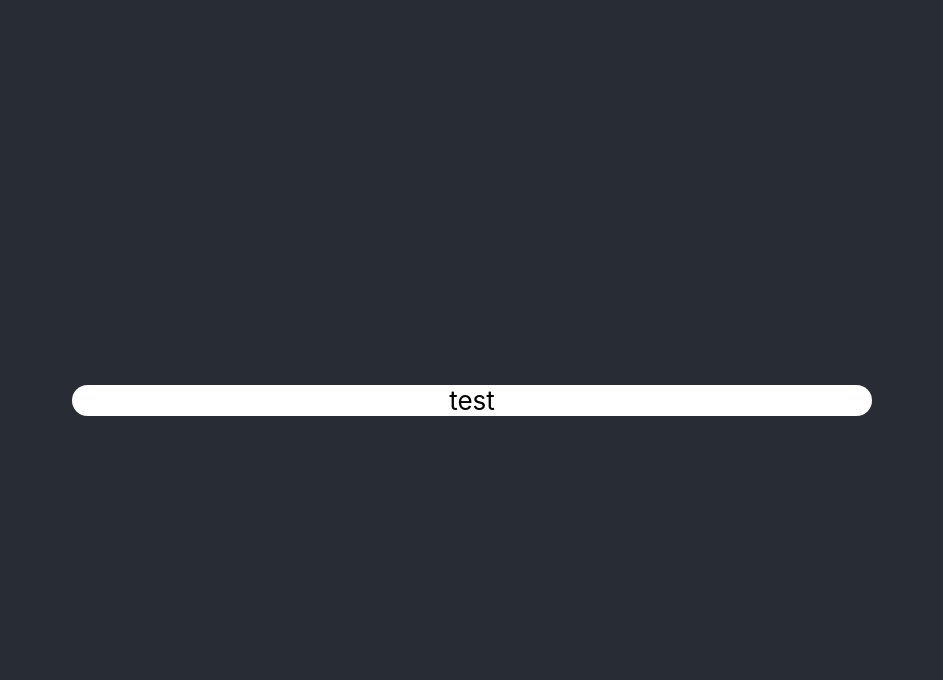
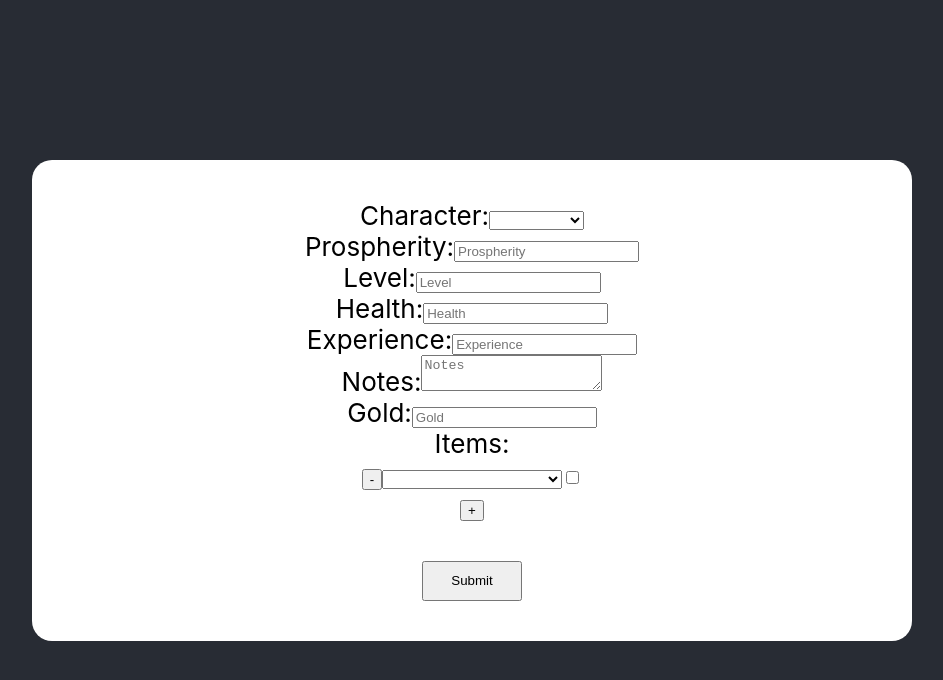
Before and after one commit to andersblom/gloomhaven-character-sheet, a React (Create React App) app: page / in a window 1280 px wide. Shown: the top 680 px of the page, without its empty margins (168-1111 px from the left). Built offline with nearby package versions, Linux system fonts and the light colour scheme.

Commit message:
Add initial character sheet

```diff
--- a/src/components/App/App.tsx
+++ b/src/components/App/App.tsx
@@ -3,6 +3,7 @@ import { Provider } from 'react-redux'
 import { ThemeProvider } from 'styled-components'
 
 import Panel from 'components/Panel/Panel'
+import CharacterSheetContainer from 'containers/CharacterSheetContainer'
 import store from 'store'
 import './App.css'
 
@@ -12,7 +13,9 @@ const App: React.FC = () => {
             <ThemeProvider theme={{}}>
                 <div className="App">
                     <header className="App-header">
-                        <Panel>test</Panel>
+                        <Panel>
+                            <CharacterSheetContainer />
+                        </Panel>
                     </header>
                 </div>
             </ThemeProvider>
--- /dev/null
+++ b/src/components/CharacterSheet/CharacterSheet.styles.tsx
@@ -0,0 +1,17 @@
+import styled from 'styled-components'
+
+export const StyledForm = styled.form`
+    display: flex;
+    flex-direction: column;
+    align-items: center;
+
+    .input-field {
+        max-width: 400px;
+    }
+
+    .submit-button {
+        margin-top: 40px;
+        height: 40px;
+        width: 100px;
+    }
+`
--- /dev/null
+++ b/src/components/CharacterSheet/CharacterSheet.tsx
@@ -0,0 +1,92 @@
+import React from 'react'
+import { Field, FieldArray, InjectedFormProps } from 'redux-form'
+
+import ItemsList from 'components/ItemsList/ItemsList'
+import { StyledForm } from './CharacterSheet.styles'
+
+interface Props {
+    foo?: string
+}
+
+const CharacterSheet: React.FC<InjectedFormProps<Props>> = ({
+    handleSubmit,
+}) => {
+    const onSubmit = (values: any) => {
+        /**
+         * @TODO: Buttons that aren't the input type="submit"
+         * shouldn't trigger the submit event
+         */
+        localStorage.setItem('gloomy_bois', JSON.stringify(values))
+        alert('saved!')
+    }
+    return (
+        <StyledForm onSubmit={handleSubmit(onSubmit)}>
+            <div className="input-field">
+                <label htmlFor="character">Character:</label>
+                <Field name="character" component="select" type="select">
+                    <option />
+                    <option value="spellweaver">Spellweaver</option>
+                    <option value="tinkerer">Tinkerer</option>
+                    <option value="scoundrel">Scoundrel</option>
+                    <option value="brute">Brute</option>
+                </Field>
+            </div>
+            <div className="input-field">
+                <label htmlFor="prospherity">Prospherity:</label>
+                <Field
+                    name="prospherity"
+                    component="input"
+                    type="number"
+                    placeholder="Prospherity"
+                />
+            </div>
+            <div className="input-field">
+                <label htmlFor="level">Level:</label>
+                <Field
+                    name="level"
+                    component="input"
+                    type="number"
+                    placeholder="Level"
+                />
+            </div>
+            <div className="input-field">
+                <label htmlFor="health">Health:</label>
+                <Field
+                    name="health"
+                    component="input"
+                    type="number"
+                    placeholder="Health"
+                />
+            </div>
+            <div className="input-field">
+                <label htmlFor="experience">Experience:</label>
+                <Field
+                    name="experience"
+                    component="input"
+                    type="number"
+                    placeholder="Experience"
+                />
+            </div>
+            <div className="input-field">
+                <label htmlFor="notes">Notes:</label>
+                <Field name="notes" component="textarea" placeholder="Notes" />
+            </div>
+            <div className="input-field">
+                <label htmlFor="gold">Gold:</label>
+                <Field
+                    name="gold"
+                    component="input"
+                    type="number"
+                    placeholder="Gold"
+                />
+            </div>
+            <div className="input-field">
+                <label htmlFor="items">Items:</label>
+                <FieldArray name="items" component={ItemsList} />
+            </div>
+            <input type="submit" className="submit-button" />
+        </StyledForm>
+    )
+}
+
+export default CharacterSheet
--- /dev/null
+++ b/src/components/ItemsList/ItemsList.tsx
@@ -0,0 +1,68 @@
+import React, { useEffect } from 'react'
+import { WrappedFieldArrayProps, Field } from 'redux-form'
+
+const items = [
+    { name: 'Minor Mana Potion', cost: 10 },
+    { name: 'Cloak of Invisibility', cost: 20 },
+    { name: 'Boots of Striding', cost: 20 },
+    { name: 'Winged Shoes', cost: 20 },
+    { name: 'Hide Armor', cost: 10 },
+    { name: 'Eagle-Eye Goggles', cost: 30 },
+    { name: 'Iron Helmet', cost: 10 },
+    { name: 'Heater Shield', cost: 20 },
+    { name: 'Piercing Bow', cost: 30 },
+    { name: 'War Hammer', cost: 30 },
+    { name: 'Poison Dagger', cost: 20 },
+    { name: 'Minor Healing Potion', cost: 10 },
+    { name: 'Minor Stamina Potion', cost: 10 },
+    { name: 'Empowering Talisman', cost: 45 },
+    { name: 'Minor Power Potion', cost: 10 },
+    { name: 'Boots of Speed', cost: 30 },
+    { name: 'Cloak of Pockets', cost: 20 },
+    { name: 'Battle Axe', cost: 20 },
+    { name: 'Weighted Net', cost: 20 },
+    { name: 'Stun Powder', cost: 20 },
+]
+const ItemsList: React.FC<WrappedFieldArrayProps<{}>> = ({ fields }) => {
+    useEffect(() => {
+        if (!fields.length) {
+            fields.push({})
+        }
+    }, [])
+    const handleAddItem = (e: React.MouseEvent<HTMLButtonElement>) => {
+        e.preventDefault()
+        fields.push({})
+    }
+    const handleRemoveItem = (
+        e: React.MouseEvent<HTMLButtonElement>,
+        index: number
+    ) => {
+        e.preventDefault()
+        fields.remove(index)
+    }
+    return (
+        <div>
+            {fields.map((name, index) => (
+                <div key={index}>
+                    <button onClick={e => handleRemoveItem(e, index)}>-</button>
+                    <Field component="select" name={`${name}.itemName`}>
+                        <option></option>
+                        {items.map(item => (
+                            <option key={item.name} value={item.name}>
+                                {item.name} ({item.cost})
+                            </option>
+                        ))}
+                    </Field>
+                    <Field
+                        name={`${name}.lost`}
+                        component="input"
+                        type="checkbox"
+                    />
+                </div>
+            ))}
+            <button onClick={handleAddItem}>+</button>
+        </div>
+    )
+}
+
+export default ItemsList
--- a/src/components/Panel/Panel.styles.tsx
+++ b/src/components/Panel/Panel.styles.tsx
@@ -1,4 +1,4 @@
-import styled from 'styled-components';
+import styled from 'styled-components'
 
 export const StyledPanel = styled.div`
     background-color: white;
@@ -7,4 +7,6 @@ export const StyledPanel = styled.div`
     width: 90%;
     max-width: 800px;
     margin: 0 auto;
-`;
+
+    padding: 40px;
+`
--- /dev/null
+++ b/src/containers/CharacterSheetContainer.tsx
@@ -0,0 +1,16 @@
+import { reduxForm } from 'redux-form'
+import { connect } from 'react-redux'
+import CharacterSheet from 'components/CharacterSheet/CharacterSheet'
+
+const CharacterSheetForm = reduxForm({
+    form: 'character_sheet',
+})(CharacterSheet)
+
+const mapStateToProps = (state: any) => ({
+    initialValues: JSON.parse(localStorage.getItem('gloomy_bois') || '{}'),
+})
+
+export default connect(
+    mapStateToProps,
+    {}
+)(CharacterSheetForm)
```
Lines whose indentation alone changed are shown as unchanged.
